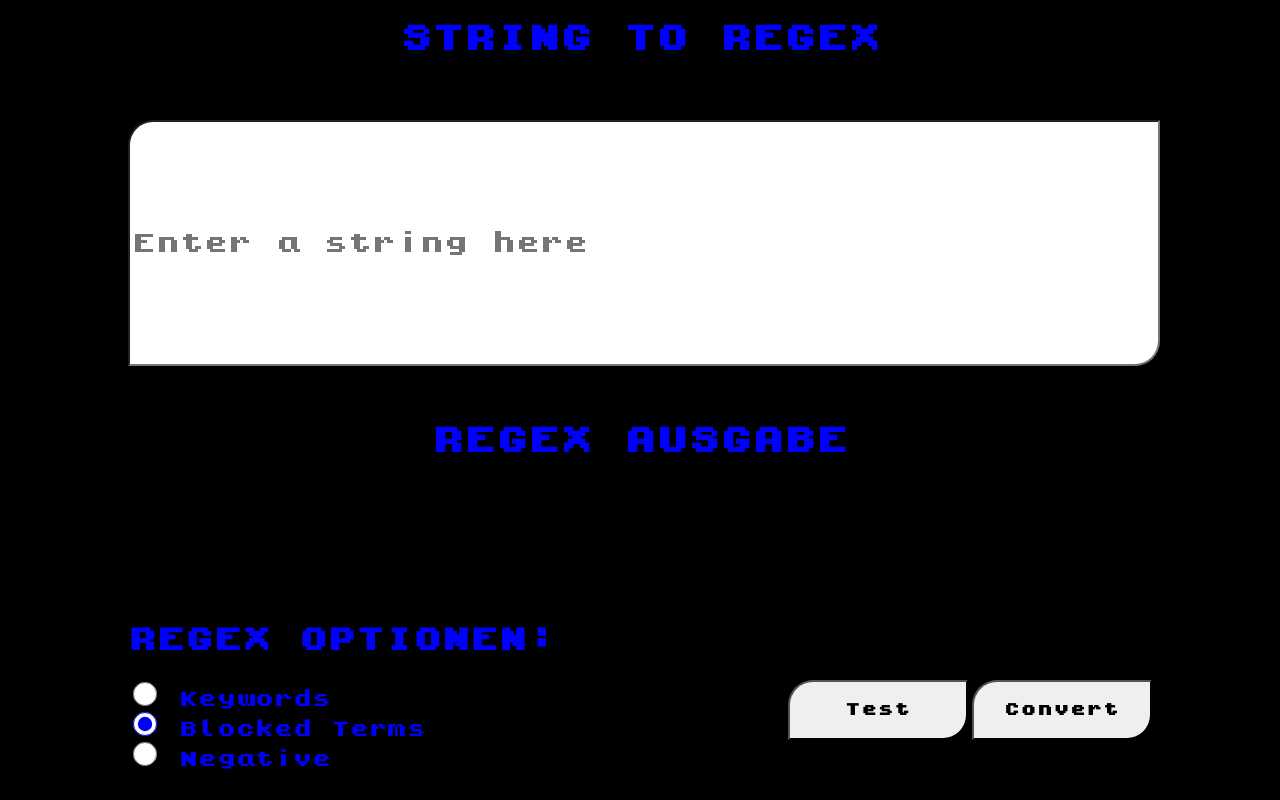
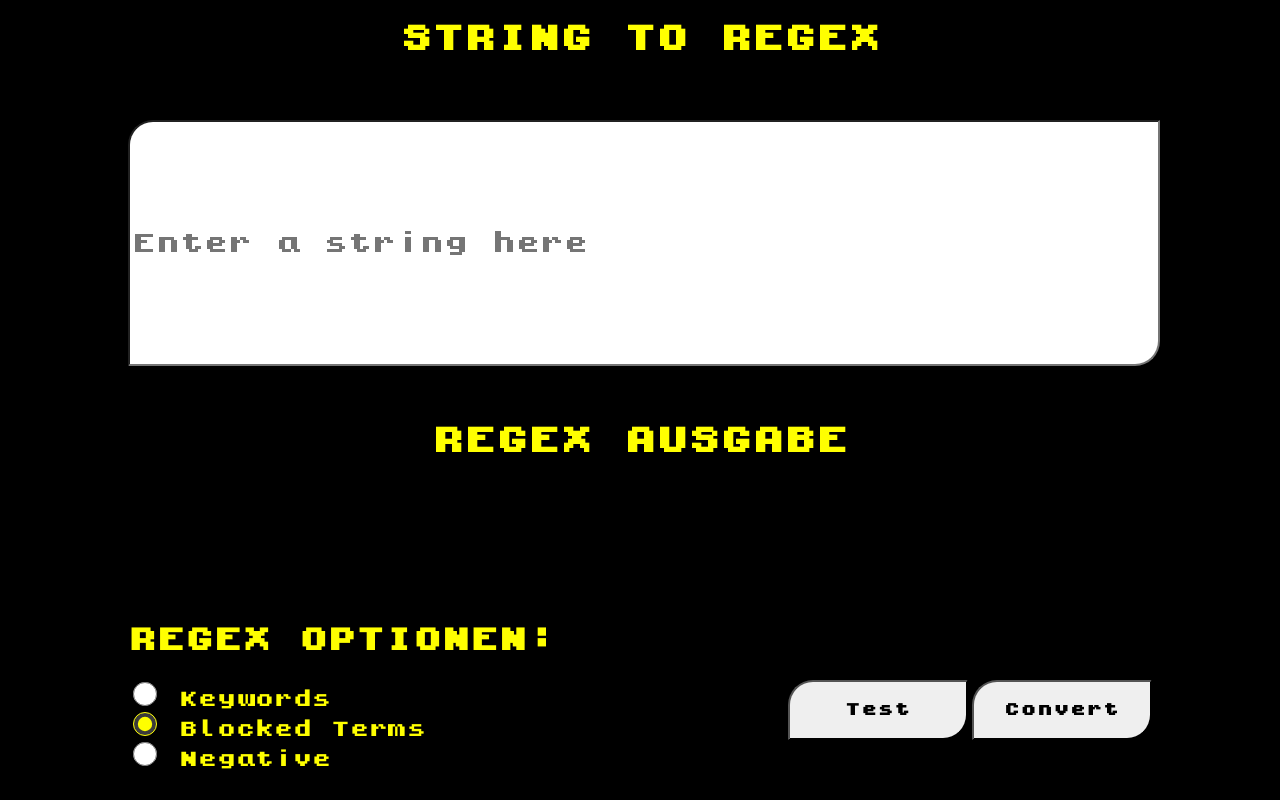
Before and after one commit to masterexxe/regex, a plain HTML site: page index.html in a window 1280 px wide. Drawn offline with Linux system fonts and the light colour scheme.

Commit message:
Blue --> Yellow

```diff
--- a/style.css
+++ b/style.css
@@ -1,6 +1,6 @@
 body {
     background-color: black;
-    color: blue;
+    color: yellow;
 }
 
 h1, h2 {
@@ -62,7 +62,7 @@ input[type=radio] {
     height: 24px;
     border-radius: 50%;
     border: 3px solid #999;
-    accent-color: blue;
+    accent-color: yellow;
 }
 
 
```
